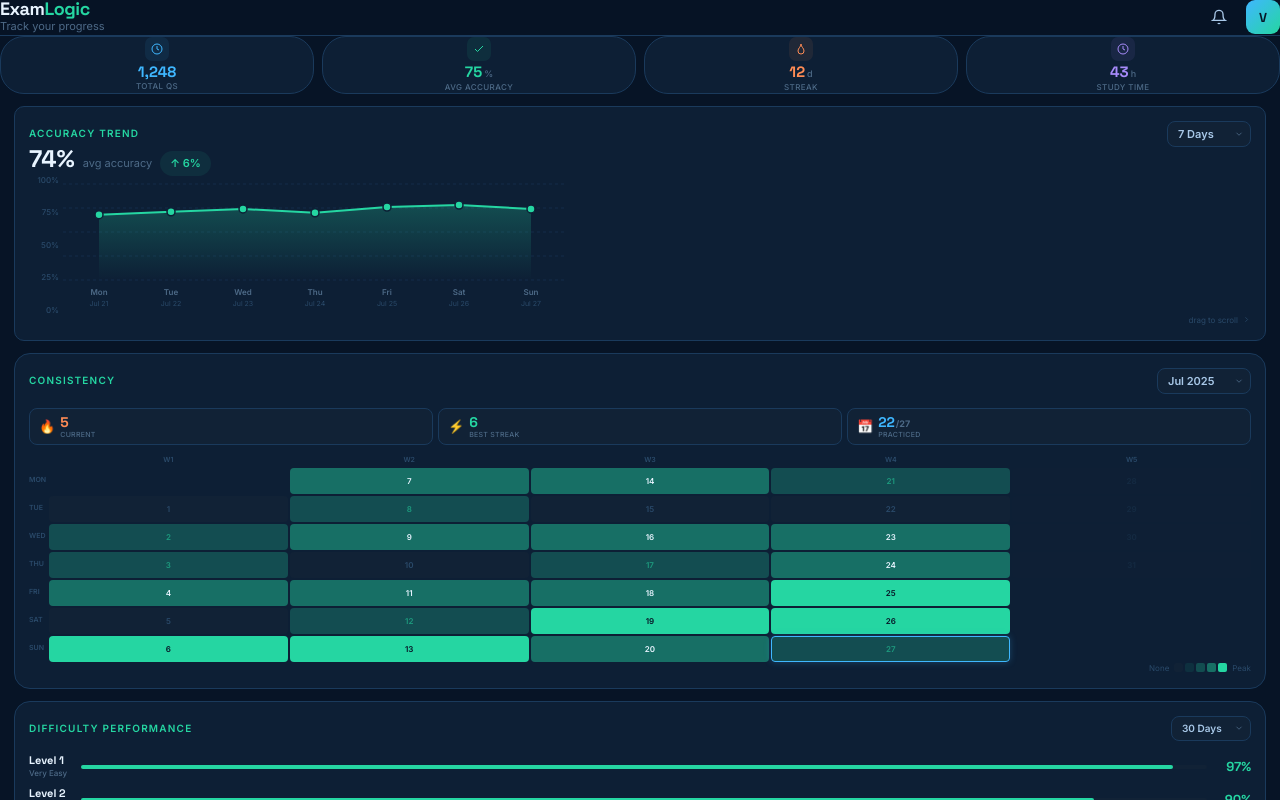
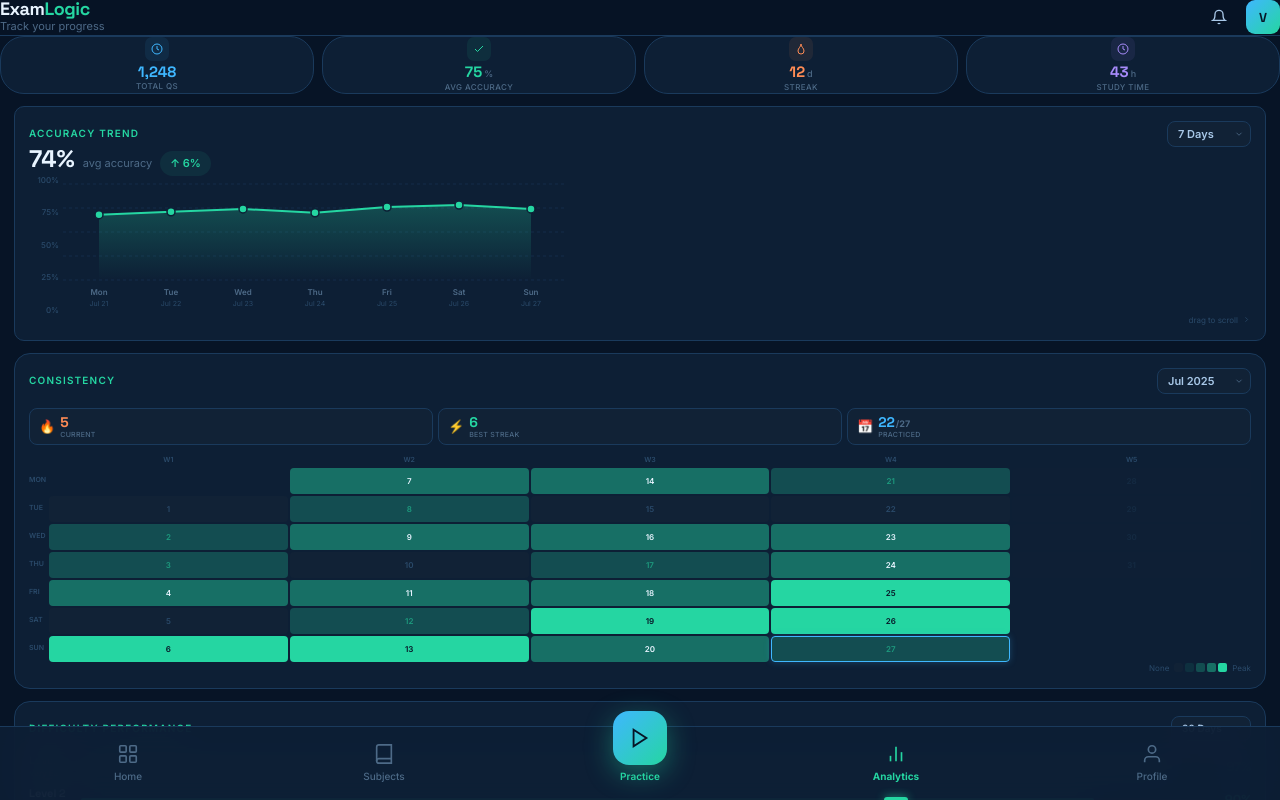
Before and after one commit to examforge99/examlogic, a Next.js app: page /analytics in a window 1280 px wide. Shown: the top 800 px of the page. Built offline with nearby package versions, Linux system fonts and the light colour scheme.

Commit message:
Refactor BottomNav component for improved readability

```diff
--- a/src/components/ui/BottomNav.tsx
+++ b/src/components/ui/BottomNav.tsx
@@ -66,13 +66,25 @@ export default function BottomNav() {
   const pathname = usePathname()
 
   return (
+    <>
       <nav
-      className="fixed bottom-0 left-0 right-0 z-[100] border-t border-[#1a3a5c] flex items-start justify-around pt-3 pb-3 md:hidden"
         style={{
+          position: 'fixed',
+          bottom: 0,
+          left: 0,
+          right: 0,
+          zIndex: 100,
+          borderTop: '1px solid #1a3a5c',
+          display: 'flex',
+          alignItems: 'flex-start',
+          justifyContent: 'space-around',
+          paddingTop: '12px',
+          paddingBottom: '12px',
           background: '#0d1f35ee',
           backdropFilter: 'blur(16px)',
           WebkitBackdropFilter: 'blur(16px)',
         }}
+        className="bottom-nav"
       >
         {navItems.map((item) => {
           const isActive = pathname === item.href
@@ -82,17 +94,33 @@ export default function BottomNav() {
               <Link
                 key={item.href}
                 href={item.href}
-              className="flex flex-col items-center gap-1 flex-1 px-3 py-1 rounded-xl"
+                style={{
+                  display: 'flex',
+                  flexDirection: 'column',
+                  alignItems: 'center',
+                  gap: '4px',
+                  flex: 1,
+                  padding: '4px 12px',
+                  borderRadius: '12px',
+                  textDecoration: 'none',
+                }}
               >
                 <div
-                className="w-[54px] h-[54px] rounded-[16px] flex items-center justify-center -mt-8"
                   style={{
+                    width: '54px',
+                    height: '54px',
+                    borderRadius: '16px',
+                    display: 'flex',
+                    alignItems: 'center',
+                    justifyContent: 'center',
+                    marginTop: '-32px',
                     background: 'linear-gradient(135deg, #3FB7FF, #25d6a2)',
                     boxShadow: '0 8px 28px #25d6a265',
                   }}
                 >
                   <svg
-                  className="w-[22px] h-[22px]"
+                    width={22}
+                    height={22}
                     viewBox="0 0 24 24"
                     fill="none"
                     stroke="#071426"
@@ -102,8 +130,12 @@ export default function BottomNav() {
                   </svg>
                 </div>
                 <span
-                className="text-[10px] font-semibold text-[#25d6a2]"
-                style={{ fontFamily: inter.style.fontFamily }}
+                  style={{
+                    fontFamily: inter.style.fontFamily,
+                    fontSize: '10px',
+                    fontWeight: 600,
+                    color: '#25d6a2',
+                  }}
                 >
                   {item.label}
                 </span>
@@ -115,10 +147,21 @@ export default function BottomNav() {
             <Link
               key={item.href}
               href={item.href}
-            className="flex flex-col items-center gap-1 flex-1 px-3 py-1 rounded-xl relative"
+              style={{
+                display: 'flex',
+                flexDirection: 'column',
+                alignItems: 'center',
+                gap: '4px',
+                flex: 1,
+                padding: '4px 12px',
+                borderRadius: '12px',
+                textDecoration: 'none',
+                position: 'relative',
+              }}
             >
               <svg
-              className="w-[22px] h-[22px]"
+                width={22}
+                height={22}
                 viewBox={item.icon.props.viewBox}
                 fill="none"
                 stroke={isActive ? '#25d6a2' : '#4d6a87'}
@@ -128,9 +171,9 @@ export default function BottomNav() {
               </svg>
 
               <span
-              className="text-[10px]"
                 style={{
                   fontFamily: inter.style.fontFamily,
+                  fontSize: '10px',
                   color: isActive ? '#25d6a2' : '#4d6a87',
                   fontWeight: isActive ? 700 : 500,
                 }}
@@ -140,13 +183,29 @@ export default function BottomNav() {
 
               {isActive && (
                 <span
-                className="absolute -bottom-3 left-1/2 -translate-x-1/2 w-6 h-[3px] rounded-t-[4px] bg-[#25d6a2]"
-                style={{ boxShadow: '0 0 8px #25d6a2' }}
+                  style={{
+                    position: 'absolute',
+                    bottom: '-12px',
+                    left: '50%',
+                    transform: 'translateX(-50%)',
+                    width: '24px',
+                    height: '3px',
+                    borderRadius: '4px 4px 0 0',
+                    backgroundColor: '#25d6a2',
+                    boxShadow: '0 0 8px #25d6a2',
+                  }}
                 />
               )}
             </Link>
           )
         })}
       </nav>
+
+      <style>{`
+        @media (min-width: 768px) {
+          .bottom-nav { display: none; }
+        }
+      `}</style>
+    </>
   )
                     }
```
Lines whose indentation alone changed are shown as unchanged.
